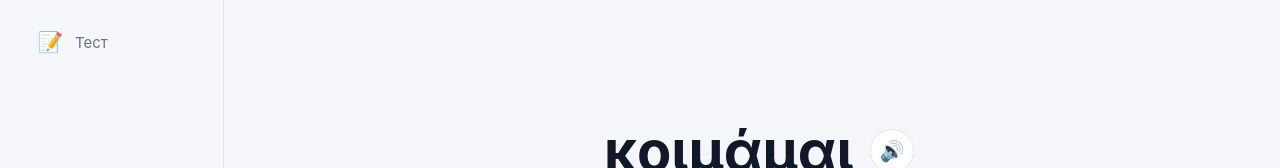
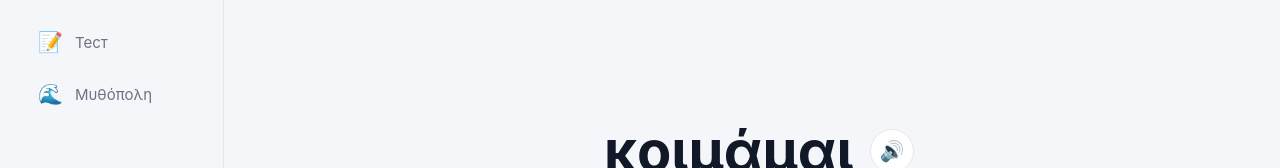
Before and after one commit to vadimptr/greek_drilling, a React (Vite) app: page / in a window 1280 px wide. Shown: the part 214-382 px from the top of the page. Built offline with nearby package versions, Linux system fonts and the light colour scheme; no server answers; the HTML template or start-up script is replaced by a standard one.

Commit message:
feat(city): open Μυθόπολη tab to everyone with /mythopoli link; mic stays disabled without access

```diff
--- a/src/App.css
+++ b/src/App.css
@@ -526,6 +526,7 @@
 .speak-actions .secondary-btn, .speak-actions .primary-btn { flex: 1; }
 
 /* city section */
+.city .mic-btn:disabled { background: var(--muted); opacity: 0.35; }
 .city-scene { gap: 10px; }
 .city-hint { font-size: 18px; color: var(--muted); line-height: 1.4; padding: 0 12px; }
 .city-name { font-size: clamp(28px, 8vw, 38px); font-weight: 700; transition: color 0.2s; }
--- a/src/App.tsx
+++ b/src/App.tsx
@@ -24,6 +24,7 @@ import { SubPicker, subsFor } from './components/grammar/SubPicker'
 import { WordsScreen } from './screens/WordsScreen'
 import { CityScreen } from './screens/CityScreen'
 import { cityAccess } from './logic/city/api'
+import { CITY_NAME, CITY_PATH } from './logic/city/name'
 
 const speechAvailable = canSpeak()
 
@@ -33,6 +34,10 @@ export default function App() {
   const [app, setApp] = useState<AppState>(() => {
     const loaded = boot.app
     // ?tab=grammar|mock|words|speak|spell — открыть нужную вкладку по ссылке
+    if (window.location.pathname === CITY_PATH) {
+      window.history.replaceState(null, '', '/' + window.location.hash)
+      return { ...loaded, tab: 'city' }
+    }
     const param = new URLSearchParams(window.location.search).get('tab')
     const tabs: Tab[] = ['words', 'grammar', 'speak', 'spell', 'mock', 'city']
     const tab = tabs.find((t) => t === param) ?? null
@@ -41,23 +46,20 @@ export default function App() {
   const [settingsOpen, setSettingsOpen] = useState(false)
   const [accountOpen, setAccountOpen] = useState(false)
   const account = useAccount(app, setApp, boot.user)
-  const [city, setCity] = useState<string | null | undefined>(undefined)
+  const [cityAllowed, setCityAllowed] = useState<boolean | null>(null)
 
   useEffect(() => {
     let alive = true
     if (!account.user) {
-      setCity(null)
+      setCityAllowed(false)
       return
     }
-    cityAccess().then((r) => alive && setCity(r.allowed ? r.city : null))
+    setCityAllowed(null)
+    cityAccess().then((r) => alive && setCityAllowed(r.allowed))
     return () => {
       alive = false
     }
   }, [account.user])
-
-  useEffect(() => {
-    if (city === null && app.tab === 'city') setApp((a) => ({ ...a, tab: 'words' }))
-  }, [city, app.tab])
 
   const setTab = (tab: Tab) => setApp((a) => ({ ...a, tab }))
   const changeDirection = (direction: Direction) => setApp((a) => ({ ...a, words: { ...a.words, direction } }))
@@ -126,9 +128,9 @@ export default function App() {
     subtitle = `${level} · написано ${learned} / ${pool.length} · слабых ${weak}`
     progress = learned / pool.length
   } else if (app.tab === 'city') {
-    left = { icon: '🌊', value: city ?? '…', label: 'Город' }
+    left = { icon: '🌊', value: CITY_NAME, label: 'Город' }
     right = { icon: '🗣️', value: level, label: 'Уровень' }
-    subtitle = `${city ?? ''} · жители говорят на уровне ${level}`
+    subtitle = `${CITY_NAME} · жители говорят на уровне ${level}`
     progress = null
   } else {
     const history = app.mock.history.filter((a) => variantLevel(a.variantId) === level)
@@ -173,11 +175,13 @@ export default function App() {
         {app.tab === 'spell' && (
           <SpellScreen key={level} state={app.spell} words={wordPool(level)} onChange={(spell) => setApp((a) => ({ ...a, spell }))} />
         )}
-        {app.tab === 'city' && city && <CityScreen city={city} level={level} />}
+        {app.tab === 'city' && (
+          <CityScreen key={account.user ?? ''} allowed={cityAllowed} signedIn={!!account.user} level={level} onSignIn={() => setAccountOpen(true)} />
+        )}
         {app.tab === 'mock' && <MockScreen key={level} state={app.mock} level={level} onChange={(mock) => setApp((a) => ({ ...a, mock }))} />}
       </div>
 
-      <TabBar tab={app.tab} city={city ?? null} onChange={setTab} />
+      <TabBar tab={app.tab} onChange={setTab} />
 
       <AccountSheet
         open={accountOpen}
--- a/src/components/TabBar.tsx
+++ b/src/components/TabBar.tsx
@@ -1,8 +1,8 @@
 import type { Tab } from '../logic/appState'
+import { CITY_NAME } from '../logic/city/name'
 
 interface Props {
   tab: Tab
-  city: string | null
   onChange: (tab: Tab) => void
 }
 
@@ -12,13 +12,13 @@ const TABS: { id: Tab; icon: string; label: string }[] = [
   { id: 'speak', icon: '🎤', label: 'Речь' },
   { id: 'spell', icon: '✍️', label: 'Письмо' },
   { id: 'mock', icon: '📝', label: 'Тест' },
+  { id: 'city', icon: '🌊', label: CITY_NAME },
 ]
 
-export function TabBar({ tab, city, onChange }: Props) {
-  const tabs = city ? [...TABS, { id: 'city' as Tab, icon: '🌊', label: city }] : TABS
+export function TabBar({ tab, onChange }: Props) {
   return (
     <nav className="tabbar" aria-label="Разделы">
-      {tabs.map((t) => (
+      {TABS.map((t) => (
         <button
           key={t.id}
           className={t.id === tab ? 'tab tab-active' : 'tab'}
--- /dev/null
+++ b/src/logic/city/name.ts
@@ -0,0 +1,2 @@
+export const CITY_NAME = 'Μυθόπολη'
+export const CITY_PATH = '/mythopoli'
--- a/src/screens/CityScreen.tsx
+++ b/src/screens/CityScreen.tsx
@@ -2,14 +2,17 @@ import { useEffect, useRef, useState } from 'react'
 import {
   completeGame, currentGame, newGame, saveLines, talk, CityError, type CharacterCard, type CityGame, type Line,
 } from '../logic/city/api'
+import { CITY_NAME } from '../logic/city/name'
 import { startVoice, type VoiceCall, type VoiceHandlers } from '../logic/city/voice'
 import type { Level } from '../types/word'
 
 type Phase = 'loading' | 'idle' | 'generating' | 'connecting' | 'talking' | 'walking' | 'won'
 
 interface Props {
-  city: string
+  allowed: boolean | null
+  signedIn: boolean
   level: Level
+  onSignIn: () => void
 }
 
 const SUBS_KEY = 'greek_drilling.city.subs'
@@ -31,7 +34,7 @@ function errorText(e: unknown): string {
   return 'Не получилось начать разговор, попробуй ещё раз'
 }
 
-export function CityScreen({ city, level }: Props) {
+export function CityScreen({ allowed, signedIn, level, onSignIn }: Props) {
   const [phase, setPhase] = useState<Phase>('loading')
   const [game, setGame] = useState<CityGame | null>(null)
   const [character, setCharacter] = useState<CharacterCard | null>(null)
@@ -56,6 +59,10 @@ export function CityScreen({ city, level }: Props) {
   }
 
   useEffect(() => {
+    if (!allowed) {
+      setPhase(allowed === null ? 'loading' : 'idle')
+      return
+    }
     let alive = true
     currentGame()
       .then((g) => {
@@ -74,7 +81,7 @@ export function CityScreen({ city, level }: Props) {
       callSeq.current++
       void callRef.current?.end()
     }
-  }, [])
+  }, [allowed])
 
   const toggleSubs = () => {
     const next = !subs
@@ -236,7 +243,11 @@ export function CityScreen({ city, level }: Props) {
         )}
         {phase === 'idle' && !character && (
           <div className="city-hint">
-            {active ? 'Нажми на микрофон, чтобы продолжить' : `Нажми на микрофон — и ты сойдёшь с парома в ${city}`}
+            {!allowed
+              ? `${CITY_NAME} — выдуманный греческий городок у моря. Ты турист, который только что сошёл с парома: получаешь задание и выполняешь его, разговаривая голосом с жителями по-гречески.`
+              : active
+                ? 'Нажми на микрофон, чтобы продолжить'
+                : `Нажми на микрофон — и ты сойдёшь с парома в ${CITY_NAME}`}
           </div>
         )}
         {phase === 'won' && <div className="city-won">Задание выполнено! 🎉</div>}
@@ -255,7 +266,7 @@ export function CityScreen({ city, level }: Props) {
         <button
           className={phase === 'talking' ? 'mic-btn mic-listening' : 'mic-btn'}
           onClick={onMic}
-          disabled={busy}
+          disabled={busy || !allowed}
           aria-label={phase === 'talking' ? 'Закончить разговор' : 'Начать разговор'}
         >
           {busy ? '…' : phase === 'talking' ? '■' : '🎤'}
@@ -268,6 +279,15 @@ export function CityScreen({ city, level }: Props) {
           {!error && phase === 'connecting' && 'Подхожу…'}
           {!error && phase === 'talking' && (speaking ? 'Говорит…' : 'Слушает тебя')}
           {!error && phase === 'won' && 'Нажми на микрофон — будет новое задание'}
+          {allowed === false && !signedIn && (
+            <>
+              Разговоры с жителями доступны по приглашению.{' '}
+              <button className="link-btn" onClick={onSignIn}>
+                Войти
+              </button>
+            </>
+          )}
+          {allowed === false && signedIn && 'Разговоры с жителями пока доступны только по приглашению'}
         </div>
         {phase === 'idle' && known.length > 0 && (
           <div className="city-people">
@@ -280,9 +300,11 @@ export function CityScreen({ city, level }: Props) {
           </div>
         )}
         <div className="speak-actions">
-          <button className="secondary-btn" onClick={toggleSubs}>
-            {subs ? 'Скрыть субтитры' : 'Субтитры'}
-          </button>
+          {allowed && (
+            <button className="secondary-btn" onClick={toggleSubs}>
+              {subs ? 'Скрыть субтитры' : 'Субтитры'}
+            </button>
+          )}
           {phase === 'idle' && active && (
             <button className="secondary-btn" onClick={() => void startNew()}>
               Другое задание
```
Also changed, not shown: 2 other files (tests, documents, lock files or other folders).
